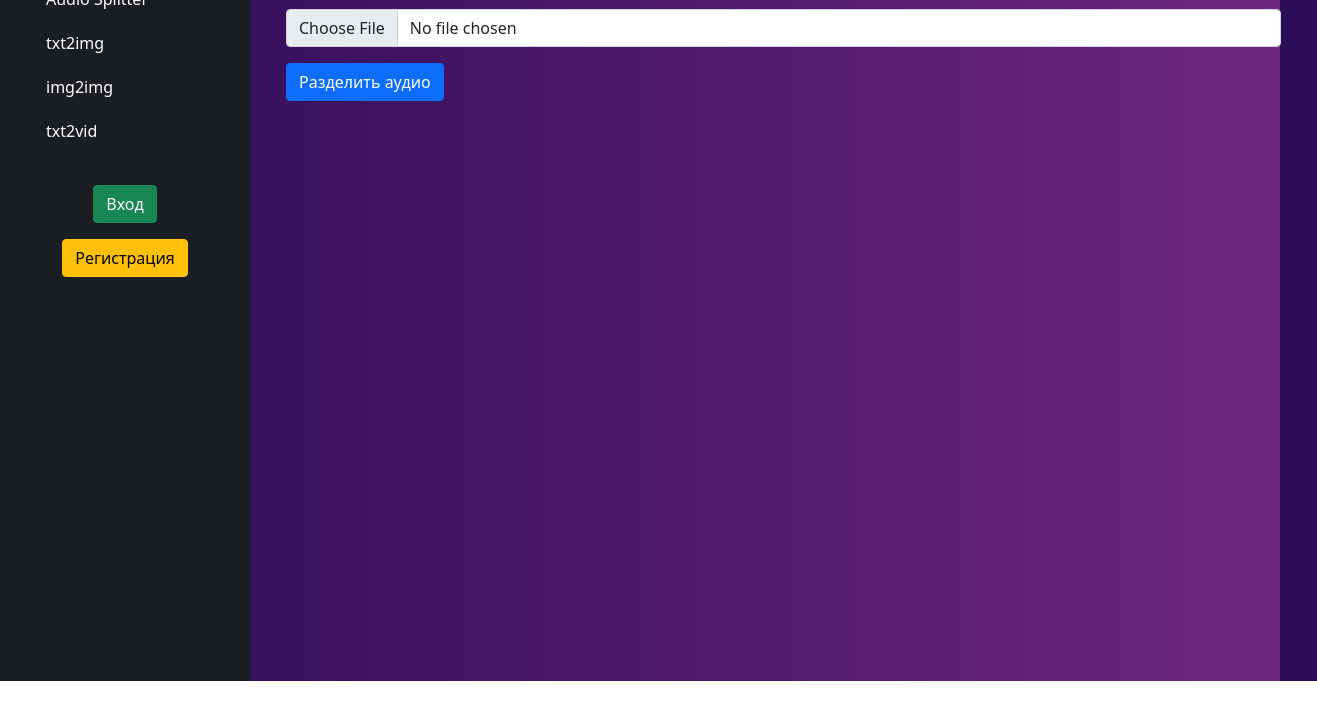
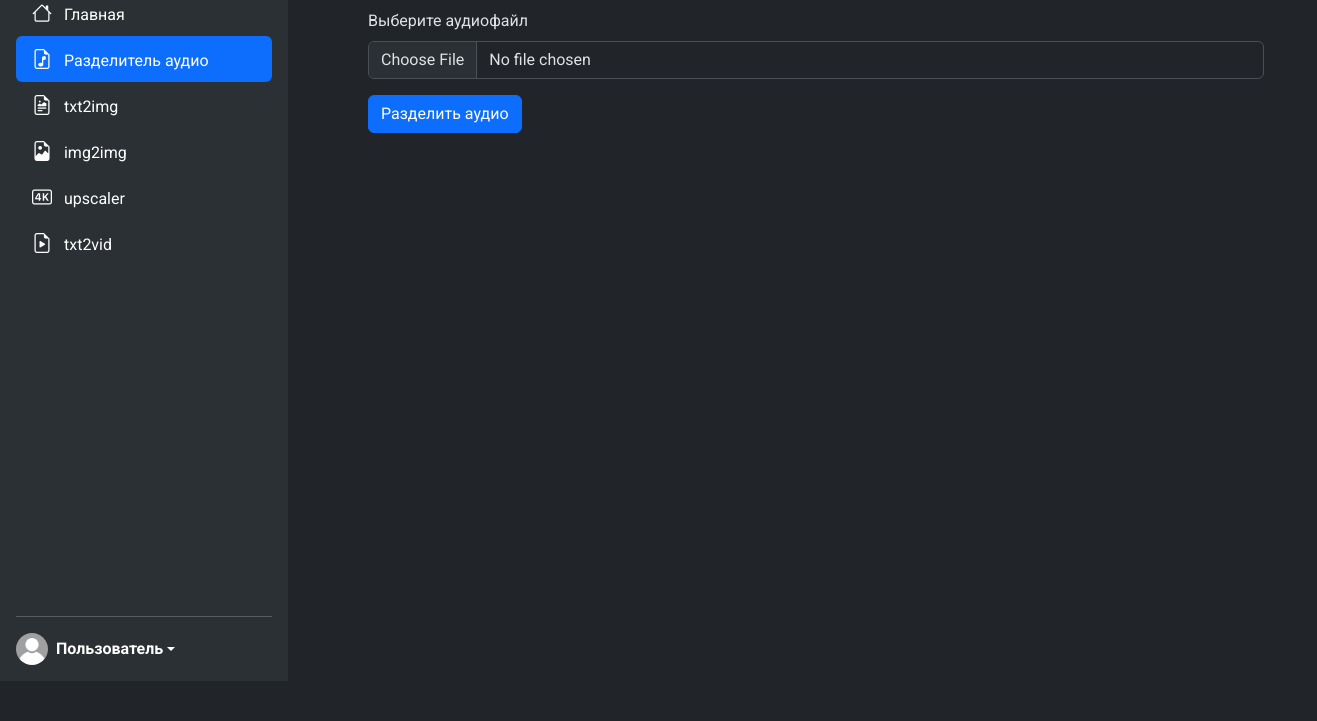
Before and after one commit to sdvnchk/NetNexus, a plain HTML site: page index.html in a window 1280 px wide. Shown: the part 119-840 px from the top of the page, 1317 px wide, since content can reach past the window. Before the commit the page ends 800 px from the top, so only its background shows below. Drawn offline with nearby package versions, Linux system fonts and the light colour scheme.

Commit message:
Норм дизайн

```diff
--- a/index.html
+++ b/index.html
@@ -5,69 +5,110 @@
     <meta charset="UTF-8">
     <meta name="viewport" content="width=device-width, initial-scale=1.0">
     <title>NetNexus</title>
-    <!-- Подключение стилей Bootstrap -->
-    <link href="https://cdn.jsdelivr.net/npm/bootstrap@5.0.0-beta3/dist/css/bootstrap.min.css" rel="stylesheet">
+    <link href="https://fonts.googleapis.com/css?family=Roboto:300,400,500,700&display=swap" rel="stylesheet">
+    <link href="https://cdn.jsdelivr.net/npm/bootstrap@5.3.3/dist/css/bootstrap.min.css" rel="stylesheet">
+    <link href="https://cdn.jsdelivr.net/npm/bootstrap-icons@1.11.3/font/bootstrap-icons.min.css" rel="stylesheet">
     <style>
         body {
-            background: linear-gradient(to right, #2b0c57, #6e267c);
-            color: white;
+            font-family: 'Roboto', sans-serif;
+            /* background: linear-gradient(90deg, #01004e 0%, #24004e 100%); */
         }
 
         .sidebar {
-            height: 100vh;
+            height: 100%;
             position: fixed;
-            width: 250px;
+            width: 18rem;
             top: 0;
             left: 0;
-            background-color: #1a1e23;
-            padding-top: 20px;
+            padding-top: 6rem;
             overflow-x: hidden;
         }
 
-        .sidebar .nav-link {
-            padding: 10px;
+        .content {
+            margin-left: 22rem;
+            margin-top: 2.5rem;
+            padding: 1rem;
+            height: 100vh;
+            overflow-x: hidden;
+            overflow-y: hidden;
+
         }
 
-        .sidebar .nav-link:hover {
-            background-color: rgba(255, 255, 255, 0.1);
-        }
-
-        .content {
-            margin-left: 250px;
+        i {
+            margin-right: 0.5rem;
+            font-size: 20px;
         }
     </style>
 </head>
 
-<body>
-    <!-- Левая часть страницы с хедером (сайдбаром) -->
-    <div class="container-fluid">
-        <div class="row">
-            <nav class="col-lg-2 d-lg-block sidebar">
-                <div class="position-sticky">
-                    <div class="p-4">
-                        <a href="/" class="d-flex align-items-center mb-2 mb-lg-0 text-white text-decoration-none">
-                            <svg class="bi me-2" width="40" height="32"><use xlink:href="#bootstrap" /></svg>
+<body data-bs-theme="dark">
+    <main class="h-100 d-flex flex-wrap">
+        <div class="h-100 d-flex flex-column sidebar p-3 bg-body-tertiary">
+            <a href="/"
+                class="d-flex align-items-center mb-3 mb-md-0 me-md-auto link-body-emphasis text-decoration-none">
+                <i class="bi bi-bezier2" style="font-size: 40px;"></i>
                 <span class="fs-4">NetNexus</span>
             </a>
-
-                        <ul class="nav flex-column mt-3">
-                            <li class="nav-item"><a href="#" class="nav-link text-white">Audio Splitter</a></li>
-                            <li class="nav-item"><a href="#" class="nav-link text-white">txt2img</a></li>
-                            <li class="nav-item"><a href="#" class="nav-link text-white">img2img</a></li>
-                            <li class="nav-item"><a href="#" class="nav-link text-white">txt2vid</a></li>
+            <hr>
+            <ul class="nav nav-pills flex-column mb-auto">
+                <li class="nav-item">
+                    <a href="#" class="nav-link link-body-emphasis">
+                        <i class="bi bi-house"></i>
+                        Главная
+                    </a>
+                </li>
+                <li>
+                    <a href="#" class="nav-link active  link-body-emphasis">
+                        <i class="bi bi-file-earmark-music"></i>
+                        Разделитель аудио
+                    </a>
+                </li>
+                <li>
+                    <a href="#" class="nav-link link-body-emphasis">
+                        <i class="bi bi-file-earmark-richtext"></i>
+                        txt2img
+                    </a>
+                </li>
+                <li>
+                    <a href="#" class="nav-link link-body-emphasis">
+                        <i class="bi bi-file-earmark-image"></i>
+                        img2img
+                    </a>
+                </li>
+                <li>
+                    <a href="#" class="nav-link link-body-emphasis">
+                        <i class="bi bi-badge-4k"></i>
+                        upscaler
+                    </a>
+                </li>
+                <li>
+                    <a href="#" class="nav-link link-body-emphasis">
+                        <i class="bi bi-file-earmark-play"></i>
+                        txt2vid
+                    </a>
+                </li>
             </ul>
-
-                        <div class="text-center mt-4">
-                            <a href="#" class="btn btn-success mt-2">Вход</a>
-                            <a href="#" class="btn btn-warning mt-3">Регистрация</a>
+            <hr>
+            <div class="dropdown">
+                <a href="#" class="d-flex align-items-center link-body-emphasis text-decoration-none dropdown-toggle"
+                    data-bs-toggle="dropdown" aria-expanded="false">
+                    <img src="user.webp" alt="userpic" width="32" height="32" class="rounded-circle me-2">
+                    <strong>Пользователь</strong>
+                </a>
+                <ul class="dropdown-menu text-small shadow">
+                    <li><a class="dropdown-item" href="#">Профиль</a></li>
+                    <li><a class="dropdown-item" href="#">Настройки</a></li>
+                    <li>
+                        <hr class="dropdown-divider">
+                    </li>
+                    <li><a class="dropdown-item" href="#">Выйти</a></li>
+                </ul>
             </div>
         </div>
-                </div>
-            </nav>
+
 
         <!-- Основной контент страницы -->
-            <main class="col-lg-10 content">
-                <div class="container mt-4">
+        <div class="container content">
             <h1 class="mb-4">Загрузить аудиофайл</h1>
             <form id="audioForm" enctype="multipart/form-data">
                 <div class="mb-3">
@@ -81,8 +122,43 @@
             <div id="result" class="mt-4"></div>
         </div>
     </main>
-        </div>
-    </div>
+
+    <!-- Подключение скриптов Bootstrap -->
+    <script src="https://cdn.jsdelivr.net/npm/bootstrap@5.2.0/dist/js/bootstrap.bundle.min.js"></script>
+    <script>
+        const audioForm = document.getElementById('audioForm');
+        const resultDiv = document.getElementById('result');
+
+        audioForm.addEventListener('submit', async (e) => {
+            e.preventDefault();
+
+            const formData = new FormData();
+            const fileInput = document.getElementById('audioFile');
+            const file = fileInput.files[0];
+            formData.append('file', file);
+
+            try {
+                const response = await fetch('http://localhost:8000/split/', {
+                    method: 'POST',
+                    body: formData
+                });
+
+                if (!response.ok) {
+                    throw new Error('Failed to split audio');
+                }
+
+                const data = await response.json();
+                resultDiv.innerHTML = `
+                    <p>Split successful!</p>
+                    <p>Vocals: <a href="http://localhost:8000/download/vocals" download>Download Vocals</a></p>
+                    <p>Accompaniment: <a href="http://localhost:8000/download/accompaniment" download>Download Accompaniment</a></p>
+                `;
+            } catch (error) {
+                console.error(error);
+                resultDiv.innerHTML = '<p>Failed to split audio</p>';
+            }
+        });
+    </script>
 </body>
 
 </html>
```
Also changed, not shown: user.webp (added). Lines whose indentation alone changed are shown as unchanged.
